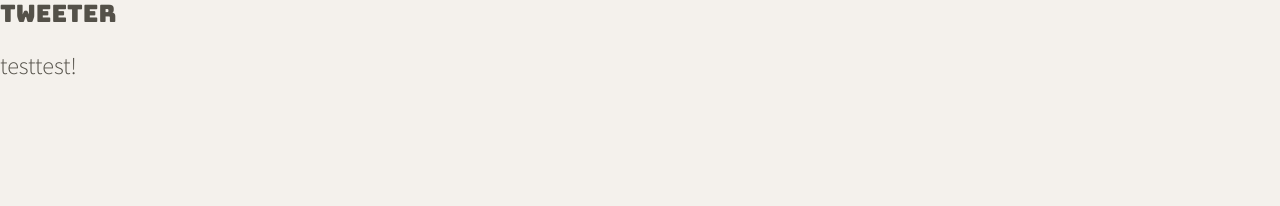
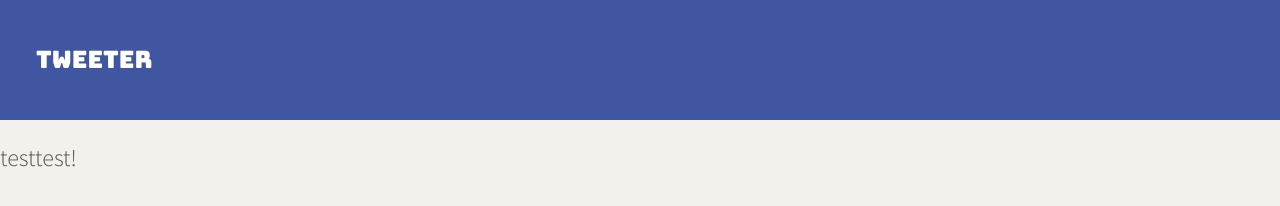
Before and after one commit to d33zhou/tweeter, a website: page public/index.html in a window 1280 px wide. Drawn offline with nearby package versions, Linux system fonts and the light colour scheme.

Commit message:
add navigation formatting

```diff
--- a/public/styles/nav.css
+++ b/public/styles/nav.css
@@ -0,0 +1,20 @@
+html {
+  box-sizing: border-box;
+}
+*, *:before, *:after {
+  box-sizing: inherit;
+}
+
+nav {
+  display: flex;
+  color: #FFFFFF;
+  background-color: #4056A1;
+  height: 120px;
+  padding: 1.5em;
+  flex-direction: row;
+  align-items: center;
+}
+
+nav span {
+  font-family: 'Bungee', sans-serif;
+}
--- a/server/data-files/initial-tweets.json
+++ b/server/data-files/initial-tweets.json
@@ -8,7 +8,7 @@
     "content": {
       "text": "If I have seen further it is by standing on the shoulders of giants"
     },
-    "created_at": 1639265947109
+    "created_at": 1639268124976
   },
   {
     "user": {
@@ -19,6 +19,6 @@
     "content": {
       "text": "Je pense , donc je suis"
     },
-    "created_at": 1639352347109
+    "created_at": 1639354524976
   }
 ]
```
Also changed, not shown: public/index.html (+1 -0 lines).
